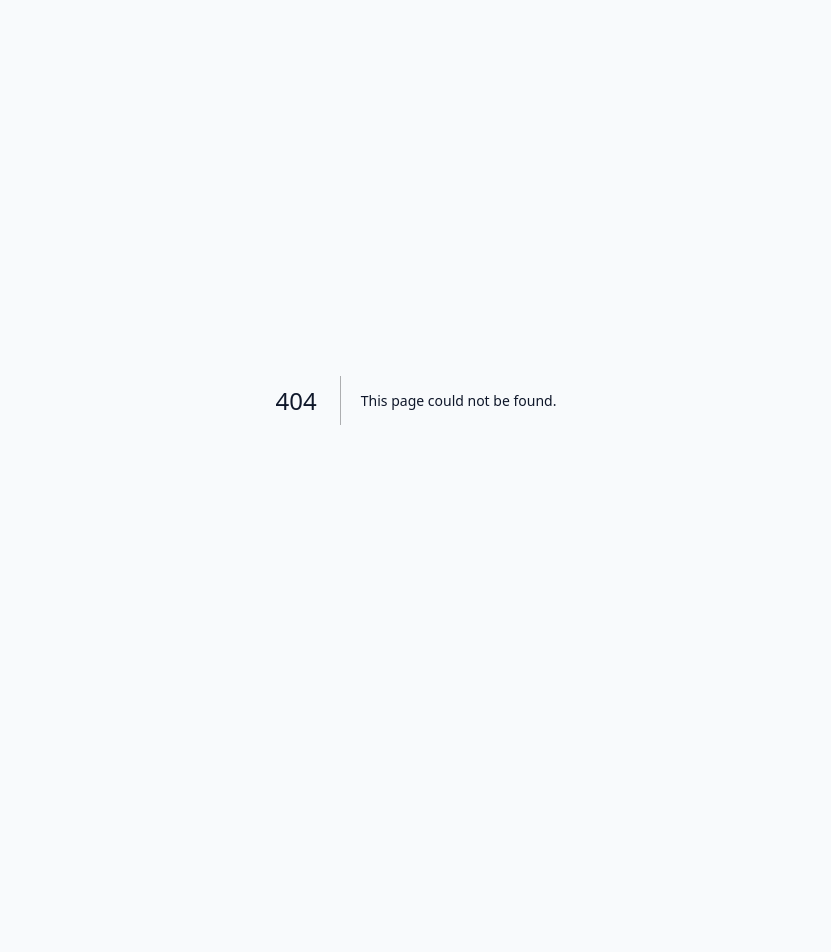
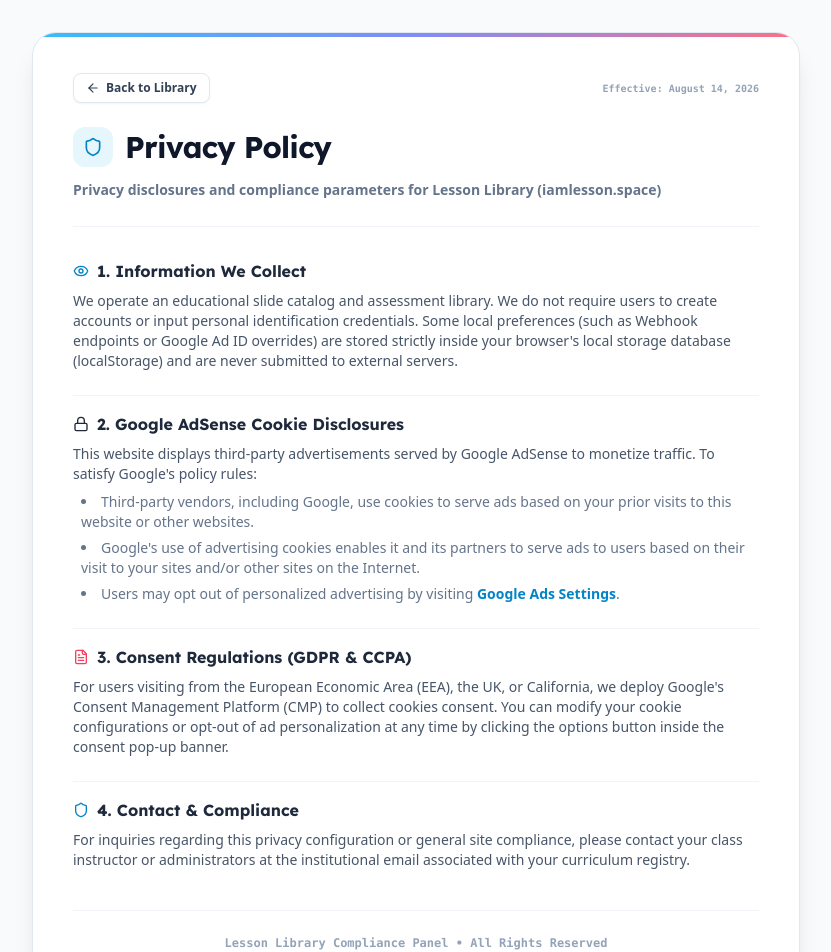
Before and after one commit to iamluieseedu/Lessons, a Next.js app: page /privacy in a window 1280 px wide. Before the commit this address had no page. Shown: the top 952 px of the page, without its empty margins (224-1055 px from the left). Before the commit the page ends 800 px from the top, so only its background shows below. Built offline with nearby package versions, Linux system fonts and the light colour scheme.

Commit message:
feat: add Privacy Policy page and link it in the home page footer for Google AdSense compliance

```diff
--- a/src/app/page.tsx
+++ b/src/app/page.tsx
@@ -385,8 +385,11 @@ export default function Home() {
       )}
 
       {/* Bottom Footer signature */}
-      <footer className="w-full max-w-6xl mx-auto text-center text-xs text-slate-400 font-semibold tracking-wide border-t border-slate-200 pt-6 mt-6">
-        Developed by Luiese Amstrong • Lesson Library © 2026
+      <footer className="w-full max-w-6xl mx-auto text-center text-xs text-slate-400 font-semibold tracking-wide border-t border-slate-200 pt-6 mt-6 flex flex-col sm:flex-row justify-between items-center gap-4">
+        <span>Developed by Luiese Amstrong • Lesson Library © 2026</span>
+        <Link href="/privacy" className="hover:text-sky-600 transition underline">
+          Privacy Policy
+        </Link>
       </footer>
     </main>
   );
--- /dev/null
+++ b/src/app/privacy/page.tsx
@@ -0,0 +1,96 @@
+'use client';
+
+import React from 'react';
+import Link from 'next/link';
+import { ArrowLeft, Shield, Lock, Eye, FileText } from 'lucide-react';
+
+export default function PrivacyPolicy() {
+  return (
+    <main className="min-h-screen bg-slate-50 text-slate-900 py-8 px-4 font-sans">
+      <div className="w-full max-w-3xl mx-auto bg-white rounded-3xl border border-slate-200 shadow-xl overflow-hidden p-6 sm:p-10 relative">
+        {/* Top border color strip */}
+        <div className="absolute inset-x-0 top-0 h-1 bg-gradient-to-r from-sky-400 via-indigo-400 to-rose-400" />
+
+        {/* Back Link */}
+        <div className="mb-6 flex justify-between items-center">
+          <Link
+            href="/"
+            className="flex items-center gap-1.5 px-3 py-1.5 rounded-lg border border-slate-200 bg-white hover:bg-slate-100 text-slate-700 hover:text-sky-700 text-xs font-bold shadow-sm transition"
+          >
+            <ArrowLeft className="w-3.5 h-3.5" />
+            Back to Library
+          </Link>
+          <span className="text-[10px] text-slate-400 font-mono font-bold">Effective: August 14, 2026</span>
+        </div>
+
+        {/* Header */}
+        <header className="border-b border-slate-100 pb-6 mb-8 text-center sm:text-left">
+          <div className="flex items-center justify-center sm:justify-start gap-3 mb-3">
+            <div className="w-10 h-10 rounded-xl bg-sky-500/10 flex items-center justify-center text-sky-600">
+              <Shield className="w-5 h-5" />
+            </div>
+            <h1 className="font-lexend text-2xl sm:text-3xl font-bold tracking-tight text-slate-900">
+              Privacy Policy
+            </h1>
+          </div>
+          <p className="text-sm text-slate-500 leading-relaxed font-semibold">
+            Privacy disclosures and compliance parameters for Lesson Library (iamlesson.space)
+          </p>
+        </header>
+
+        {/* Policy Body */}
+        <div className="space-y-6 text-xs sm:text-sm text-slate-600 leading-relaxed font-medium">
+          <section className="space-y-2">
+            <h2 className="font-lexend text-sm sm:text-base font-bold text-slate-800 flex items-center gap-2">
+              <Eye className="w-4 h-4 text-sky-600" />
+              1. Information We Collect
+            </h2>
+            <p>
+              We operate an educational slide catalog and assessment library. We do not require users to create accounts or input personal identification credentials. Some local preferences (such as Webhook endpoints or Google Ad ID overrides) are stored strictly inside your browser's local storage database (localStorage) and are never submitted to external servers.
+            </p>
+          </section>
+
+          <section className="space-y-2 border-t border-slate-100 pt-4">
+            <h2 className="font-lexend text-sm sm:text-base font-bold text-slate-800 flex items-center gap-2">
+              <Lock className="w-4 h-4 text-indigo-650" />
+              2. Google AdSense Cookie Disclosures
+            </h2>
+            <p>
+              This website displays third-party advertisements served by Google AdSense to monetize traffic. To satisfy Google's policy rules:
+            </p>
+            <ul className="list-disc list-inside space-y-1.5 pl-2 text-slate-500 font-medium">
+              <li>Third-party vendors, including Google, use cookies to serve ads based on your prior visits to this website or other websites.</li>
+              <li>Google's use of advertising cookies enables it and its partners to serve ads to users based on their visit to your sites and/or other sites on the Internet.</li>
+              <li>Users may opt out of personalized advertising by visiting <a href="https://www.google.com/settings/ads" target="_blank" rel="noopener noreferrer" className="text-sky-600 hover:underline font-bold">Google Ads Settings</a>.</li>
+            </ul>
+          </section>
+
+          <section className="space-y-2 border-t border-slate-100 pt-4">
+            <h2 className="font-lexend text-sm sm:text-base font-bold text-slate-800 flex items-center gap-2">
+              <FileText className="w-4 h-4 text-rose-500" />
+              3. Consent Regulations (GDPR & CCPA)
+            </h2>
+            <p>
+              For users visiting from the European Economic Area (EEA), the UK, or California, we deploy Google's Consent Management Platform (CMP) to collect cookies consent. You can modify your cookie configurations or opt-out of ad personalization at any time by clicking the options button inside the consent pop-up banner.
+            </p>
+          </section>
+
+          <section className="space-y-2 border-t border-slate-100 pt-4">
+            <h2 className="font-lexend text-sm sm:text-base font-bold text-slate-800 flex items-center gap-2">
+              <Shield className="w-4 h-4 text-sky-600" />
+              4. Contact & Compliance
+            </h2>
+            <p>
+              For inquiries regarding this privacy configuration or general site compliance, please contact your class instructor or administrators at the institutional email associated with your curriculum registry.
+            </p>
+          </section>
+        </div>
+
+        {/* Footer */}
+        <footer className="border-t border-slate-100 pt-6 mt-10 text-center text-xs text-slate-400 font-semibold font-mono">
+          Lesson Library Compliance Panel • All Rights Reserved
+        </footer>
+      </div>
+    </main>
+  );
+}
```
